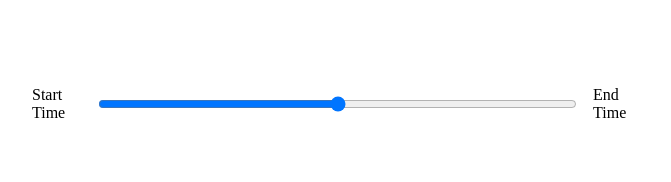
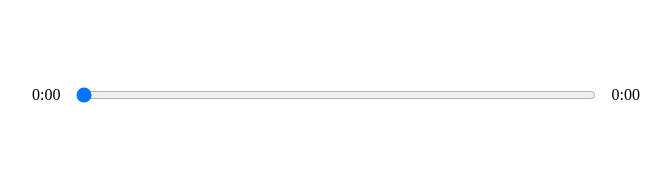
Before and after one commit to PabloHFR/music-player-react, a React (Create React App) app: page / in a window 1280 px wide. Shown: the part 410-592 px from the top of the page, without its empty margins (304-975 px from the left). Built offline with nearby package versions, Linux system fonts and the light colour scheme.

Commit message:
Added update time and time input drag handler

```diff
--- a/src/components/Player.js
+++ b/src/components/Player.js
@@ -1,4 +1,4 @@
-import React, { useRef } from "react";
+import React, { useRef, useState } from "react";
 import { FontAwesomeIcon } from "@fortawesome/react-fontawesome";
 import {
   faPlay,
@@ -22,12 +22,41 @@
     }
   };
 
+  const timeUpdateHandler = (e) => {
+    const currentTime = e.target.currentTime;
+    const duration = e.target.duration;
+    setSongInfo({ ...songInfo, currentTime: currentTime, duration: duration });
+  };
+
+  const getTime = (time) => {
+    return (
+      Math.floor(time / 60) + ":" + ("0" + Math.floor(time % 60)).slice(-2)
+    );
+  };
+
+  const dragHandler = (e) => {
+    audioRef.current.currentTime = e.target.value;
+    setSongInfo({ ...songInfo, currentTime: e.target.value });
+  };
+
+  // State
+  const [songInfo, setSongInfo] = useState({
+    currentTime: 0,
+    duration: 0,
+  });
+
   return (
     <div className="player">
       <div className="time-control">
-        <p>Start Time</p>
-        <input type="range" />
-        <p>End Time</p>
+        <p>{getTime(songInfo.currentTime)}</p>
+        <input
+          min={0}
+          max={songInfo.duration}
+          value={songInfo.currentTime}
+          type="range"
+          onChange={dragHandler}
+        />
+        <p>{getTime(songInfo.duration)}</p>
       </div>
       <div className="play-control">
         <FontAwesomeIcon className="skip-back" size="2x" icon={faAngleLeft} />
@@ -43,7 +72,12 @@
           icon={faAngleRight}
         />
       </div>
-      <audio ref={audioRef} src={currentSong.audio}></audio>
+      <audio
+        onTimeUpdate={timeUpdateHandler}
+        onLoadedMetadata={timeUpdateHandler}
+        ref={audioRef}
+        src={currentSong.audio}
+      ></audio>
     </div>
   );
 };
--- a/src/components/Song.js
+++ b/src/components/Song.js
@@ -3,7 +3,7 @@
 const Song = ({ currentSong }) => {
   return (
     <div className="song-container">
-      <img src={currentSong.cover}></img>
+      <img alt={currentSong.name} src={currentSong.cover}></img>
       <h2>{currentSong.name}</h2>
       <h3>{currentSong.artist}</h3>
     </div>
```
